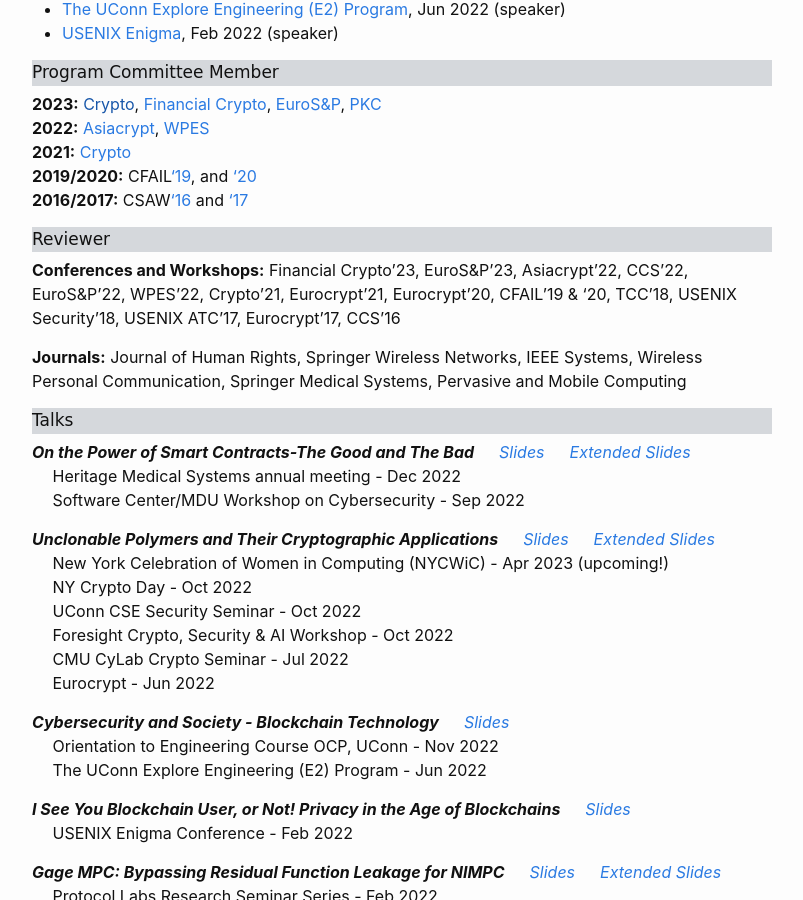
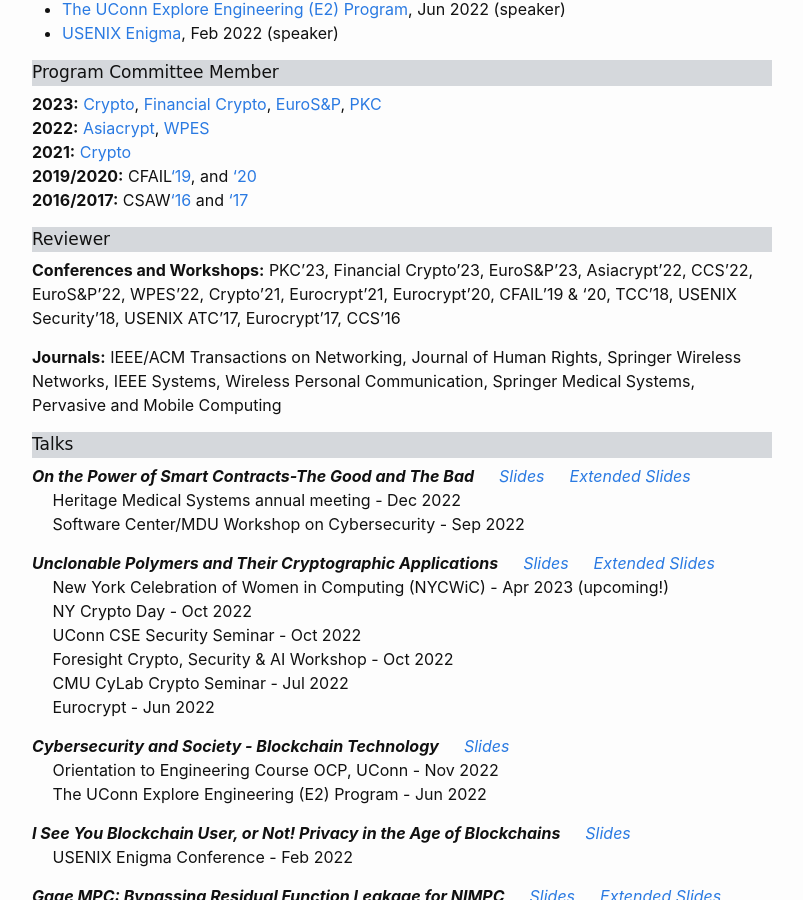
Before and after one commit to GhadaAlmashaqbeh/GhadaAlmashaqbeh.github.io, a Jekyll site: the page built from 03-talks.md, in a window 1280 px wide and 900 px high, scrolled down 363 px. Shown: the whole window, without its empty margins (238-1041 px from the left). Built offline with Jekyll 4.4.1, drawn with Linux system fonts in a browser that asks for light colours.

Commit message:
update talks

```diff
--- a/03-talks.md
+++ b/03-talks.md
@@ -21,7 +21,7 @@
 
 <div style="font-family: 'Comic Sans MS'; font-size:17px; background-color:rgb(213, 216, 220);margin-bottom:6px;">Program Committee Member</div>
 
-**2023:** [Crypto](), [Financial Crypto](https://fc23.ifca.ai/index.html), [EuroS&P](https://www.ieee-security.org/TC/EuroSP2023/), [PKC](https://pkc.iacr.org/2023/)  <br/>
+**2023:** [Crypto](https://crypto.iacr.org/2023/), [Financial Crypto](https://fc23.ifca.ai/index.html), [EuroS&P](https://www.ieee-security.org/TC/EuroSP2023/), [PKC](https://pkc.iacr.org/2023/)  <br/>
 **2022:** [Asiacrypt](https://asiacrypt.iacr.org/2022/), [WPES](https://arc.encs.concordia.ca/wpes22/cfp.html) <br/>
 **2021:** [Crypto](https://crypto.iacr.org/2021/) <br/>
 **2019/2020:** CFAIL['19](https://www.cfail.org/past-events), and ['20](https://www.cfail.org/cfail-2020) <br/>
@@ -30,9 +30,9 @@
 
 <div style="font-family: 'Comic Sans MS'; font-size:17px; background-color:rgb(213, 216, 220);margin-bottom:6px;">Reviewer</div>
 
-**Conferences and Workshops:** Financial Crypto'23, EuroS&P'23, Asiacrypt'22, CCS'22, EuroS&P'22, WPES'22, Crypto'21, Eurocrypt'21, Eurocrypt'20, CFAIL'19 & '20, TCC'18, USENIX Security'18, USENIX ATC'17, Eurocrypt'17, CCS'16 <br/>
+**Conferences and Workshops:** PKC'23, Financial Crypto'23, EuroS&P'23, Asiacrypt'22, CCS'22, EuroS&P'22, WPES'22, Crypto'21, Eurocrypt'21, Eurocrypt'20, CFAIL'19 & '20, TCC'18, USENIX Security'18, USENIX ATC'17, Eurocrypt'17, CCS'16 <br/>
 
-**Journals:** Journal of Human Rights, Springer Wireless Networks, IEEE Systems, Wireless Personal Communication, Springer Medical Systems, Pervasive and Mobile Computing <br/>
+**Journals:** IEEE/ACM Transactions on Networking, Journal of Human Rights, Springer Wireless Networks, IEEE Systems, Wireless Personal Communication, Springer Medical Systems, Pervasive and Mobile Computing <br/>
 
 
 <div style="font-family: 'Comic Sans MS'; font-size:17px; background-color:rgb(213, 216, 220);margin-bottom:6px;">Talks</div>
```
